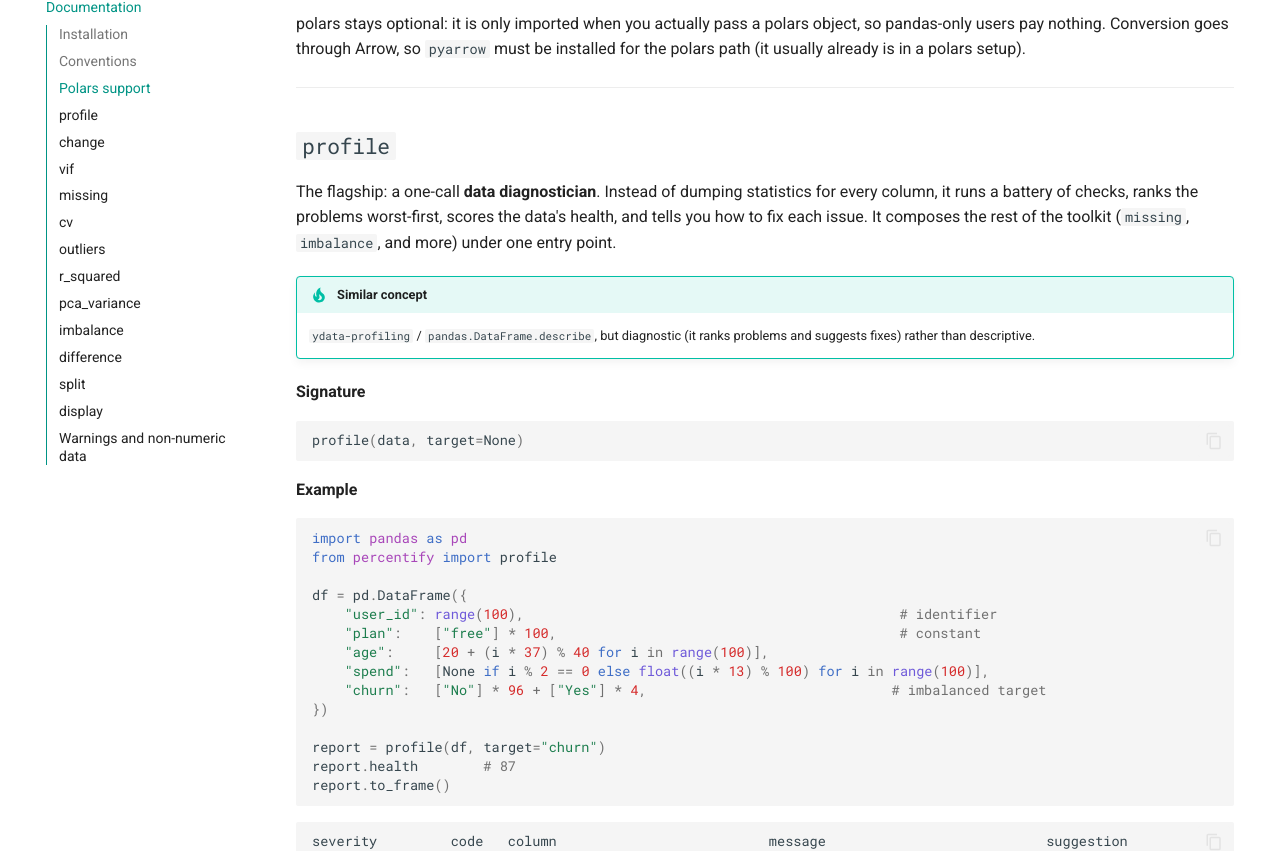
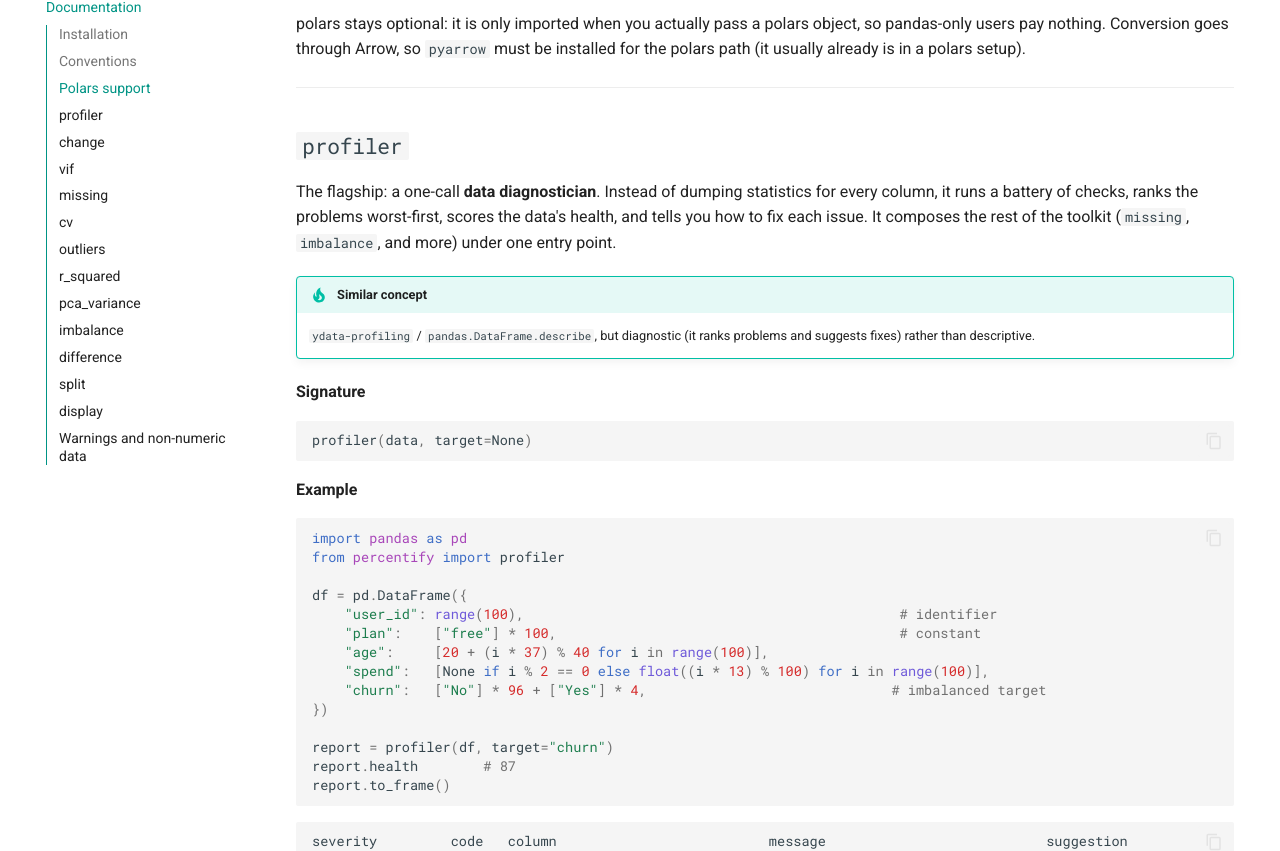
Before and after one commit to data-centt/percentify, an MkDocs documentation site: the page built from docs/documentation.md, in a window 1280 px wide and 1400 px high, scrolled down 1026 px. Shown: the part 128-979 px from the top of the window. Built offline with MkDocs 1.6.1 and Material for MkDocs 9.7.7, drawn with Linux system fonts in a browser that asks for light colours; comment, search, counter and statistics services are not loaded.

Commit message:
bug fixes

````diff
--- a/docs/documentation.md
+++ b/docs/documentation.md
@@ -45,7 +45,7 @@ polars stays optional: it is only imported when you actually pass a polars objec
 
 ---
 
-## `profile`
+## `profiler`
 
 The flagship: a one-call **data diagnostician**. Instead of dumping statistics for every column, it runs a battery of checks, ranks the problems worst-first, scores the data's health, and tells you how to fix each issue. It composes the rest of the toolkit (`missing`, `imbalance`, and more) under one entry point.
 
@@ -55,14 +55,14 @@ The flagship: a one-call **data diagnostician**. Instead of dumping statistics f
 **Signature**
 
 ```python
-profile(data, target=None)
+profiler(data, target=None)
 ```
 
 **Example**
 
 ```python
 import pandas as pd
-from percentify import profile
+from percentify import profiler
 
 df = pd.DataFrame({
     "user_id": range(100),                                              # identifier
@@ -72,7 +72,7 @@ df = pd.DataFrame({
     "churn":   ["No"] * 96 + ["Yes"] * 4,                              # imbalanced target
 })
 
-report = profile(df, target="churn")
+report = profiler(df, target="churn")
 report.health        # 87
 report.to_frame()
 ```
--- a/percentify/__init__.py
+++ b/percentify/__init__.py
@@ -1,11 +1,11 @@
-from .profiling import profile, ProfileReport, Finding
+from .profiling import profiler, ProfileReport, Finding
 from .stats import (
     change, vif, missing, cv, outliers, r_squared, pca_variance, imbalance,
     difference, split, display, PercentifyWarning,
 )
 
 __all__ = [
-    "profile", "ProfileReport", "Finding",
+    "profiler", "ProfileReport", "Finding",
     "change", "vif", "missing", "cv", "outliers", "r_squared", "pca_variance", "imbalance",
     "difference", "split", "display", "PercentifyWarning",
 ]
````
Also changed, not shown: README.md (+1 -1 lines), docs/index.md (+1 -1 lines), 2 other files.
